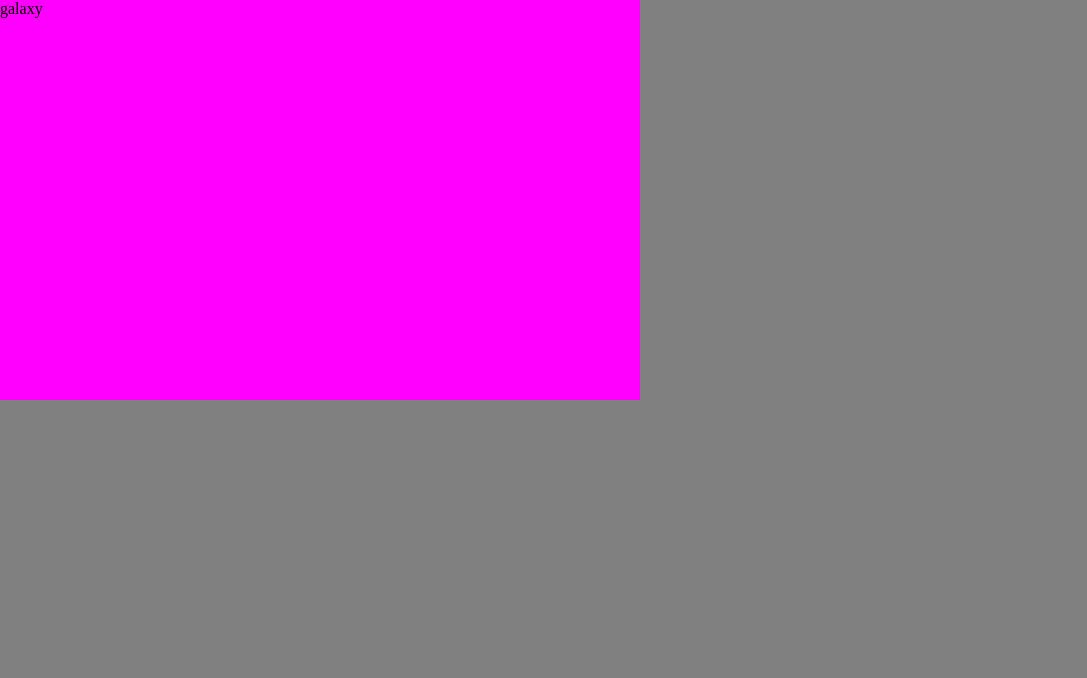
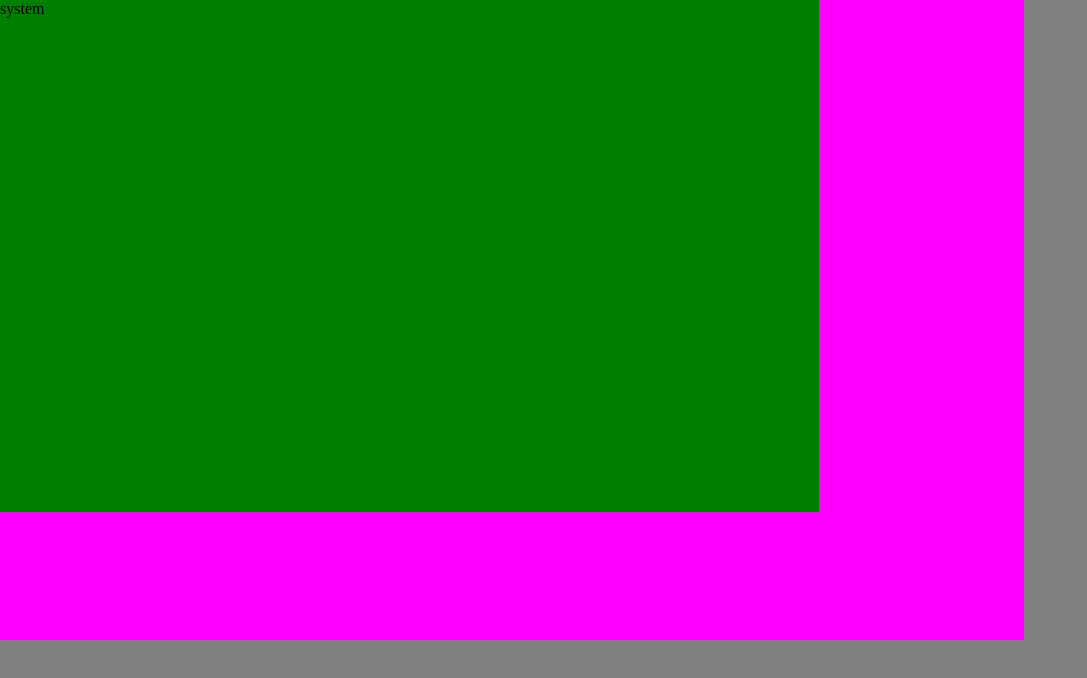
Before and after one commit to sansSpoon/css-solar-system-testing, a plain HTML site: page index.html in a window 1280 px wide. Shown: the whole page, without its empty margins (0-1087 px from the left). Drawn offline with Linux system fonts and the light colour scheme.

Commit message:
adding system

```diff
--- a/index.html
+++ b/index.html
@@ -13,7 +13,9 @@
 
 <body>
 	<div id="universe">
-		<div id="galaxy">galaxy</div>
+		<div id="galaxy">
+			<div id="system">system</div>
+		</div>
 	</div>
 	<script src="main.js"></script>
 </body>
--- a/main.css
+++ b/main.css
@@ -19,7 +19,13 @@ body {
 }
 
 #galaxy {
-	width: 50%;
-	height: 50%;
+	width: 80%;
+	height: 80%;
 	background-color: fuchsia;
 }
+
+#system {
+	width: 80%;
+	height: 80%;
+	background-color: green;
+}
```
